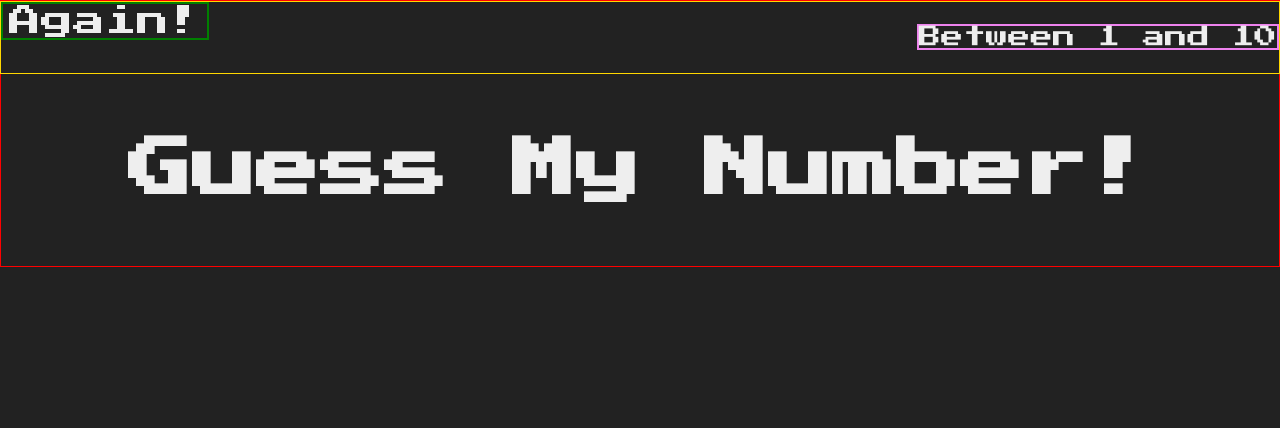
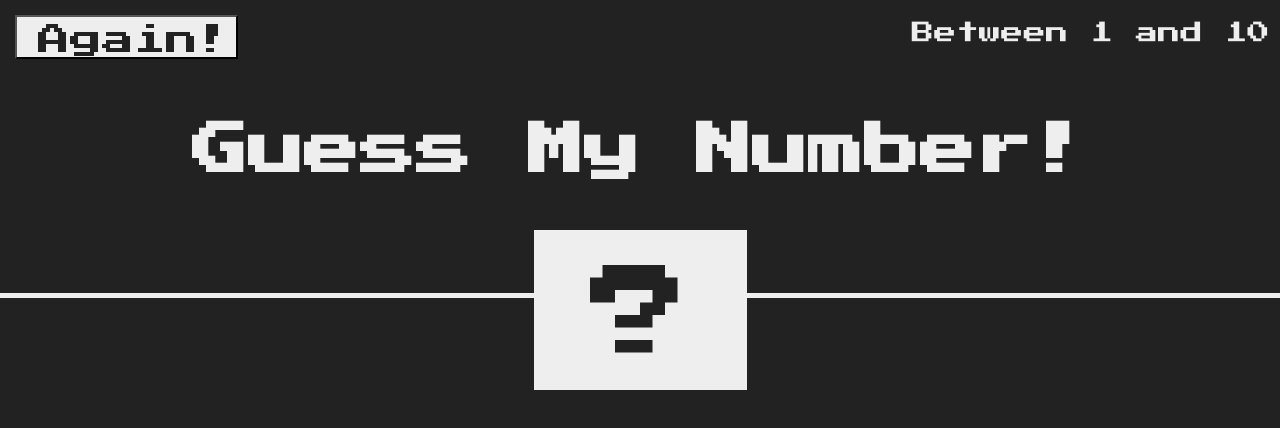
Before and after one commit to Aaryan-Poria/guess-the-number, a plain HTML site: page index.html in a window 1280 px wide. Drawn offline with Linux system fonts and the light colour scheme.

Commit message:
Make the top section of the page

```diff
--- a/index.html
+++ b/index.html
@@ -21,5 +21,6 @@
       </div>
       <h3 class="guessText">Guess My Number!</h3>
     </section>
+    <p class="number">?</p>
   </body>
 </html>
--- a/style.css
+++ b/style.css
@@ -8,32 +8,57 @@ body {
   margin: 0;
   padding: 0;
   display: flex;
+  flex-direction: column;
 }
 section.page-top {
   display: flex;
-  border: 1px solid red;
   flex-direction: column;
   justify-content: center;
   align-items: center;
   /* flex-grow: 1; */
   /* flex-shrink: 1; */
   flex-basis: 100%;
+  border-bottom: 5px solid #eee;
+  margin-bottom: -168px;
+  padding-bottom: 58px;
 }
 div.header {
-  border: 1px solid gold;
   display: flex;
   justify-content: space-between;
   align-items: flex-start;
   width: 100%;
 }
 .again {
-  border: 2px solid green;
   font-size: 2rem;
+  padding-top: 7px;
+  padding-left: 21px;
+  background-color: #eee;
+  color: rgb(34, 34, 34);
+  display: flex;
+  justify-content: center;
+  align-items: center;
+  margin-top: 15px;
+  margin-left: 15px;
 }
 .between {
-  border: 2px solid violet;
+  display: flex;
   font-size: 1.4rem;
+  padding-right: 10px;
+  justify-content: center;
+  align-items: center;
 }
 .guessText {
-  font-size: 4rem;
+  font-size: 3.5rem;
 }
+p.number {
+  color: rgb(34, 34, 34);
+  background-color: #eee;
+  display: flex;
+  width: 213px;
+  height: 150px;
+  align-self: center;
+  justify-content: center;
+  align-items: center;
+  font-size: 100px;
+  padding-top: 10px;
+}
```
